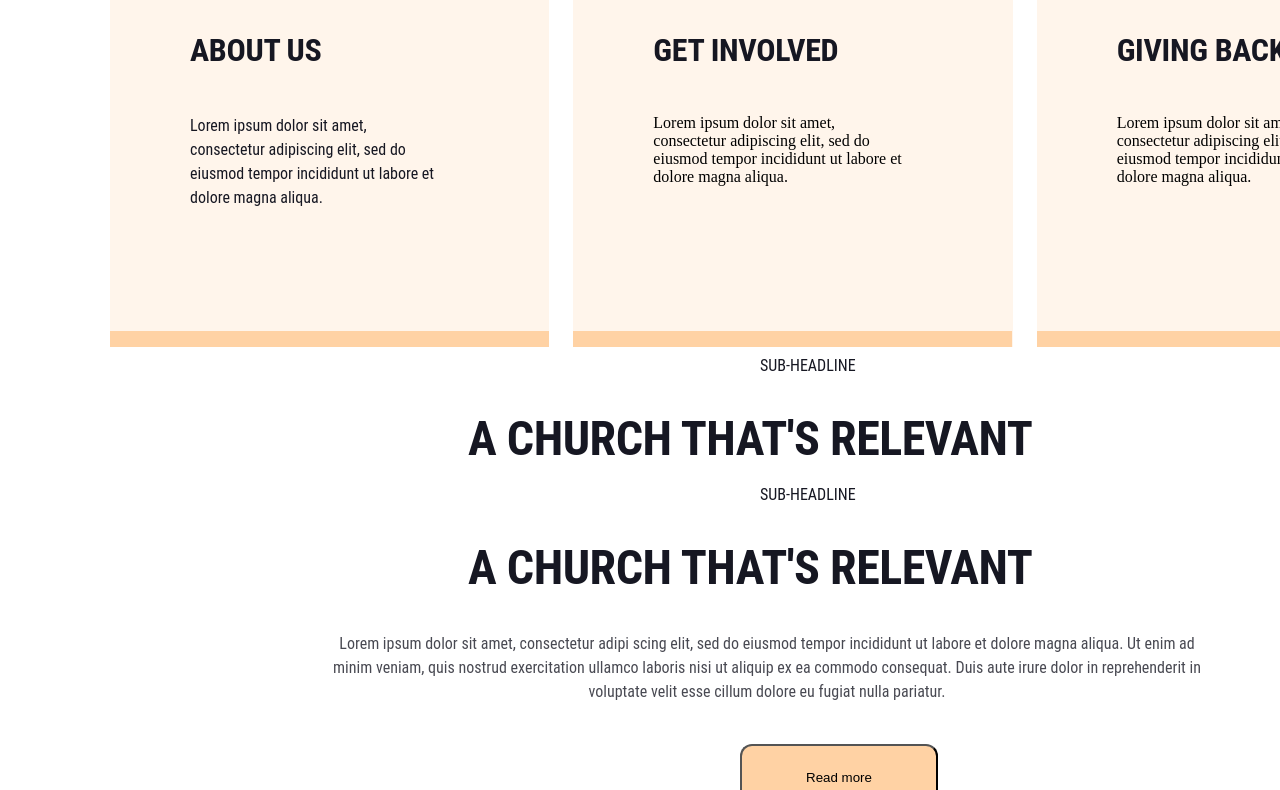
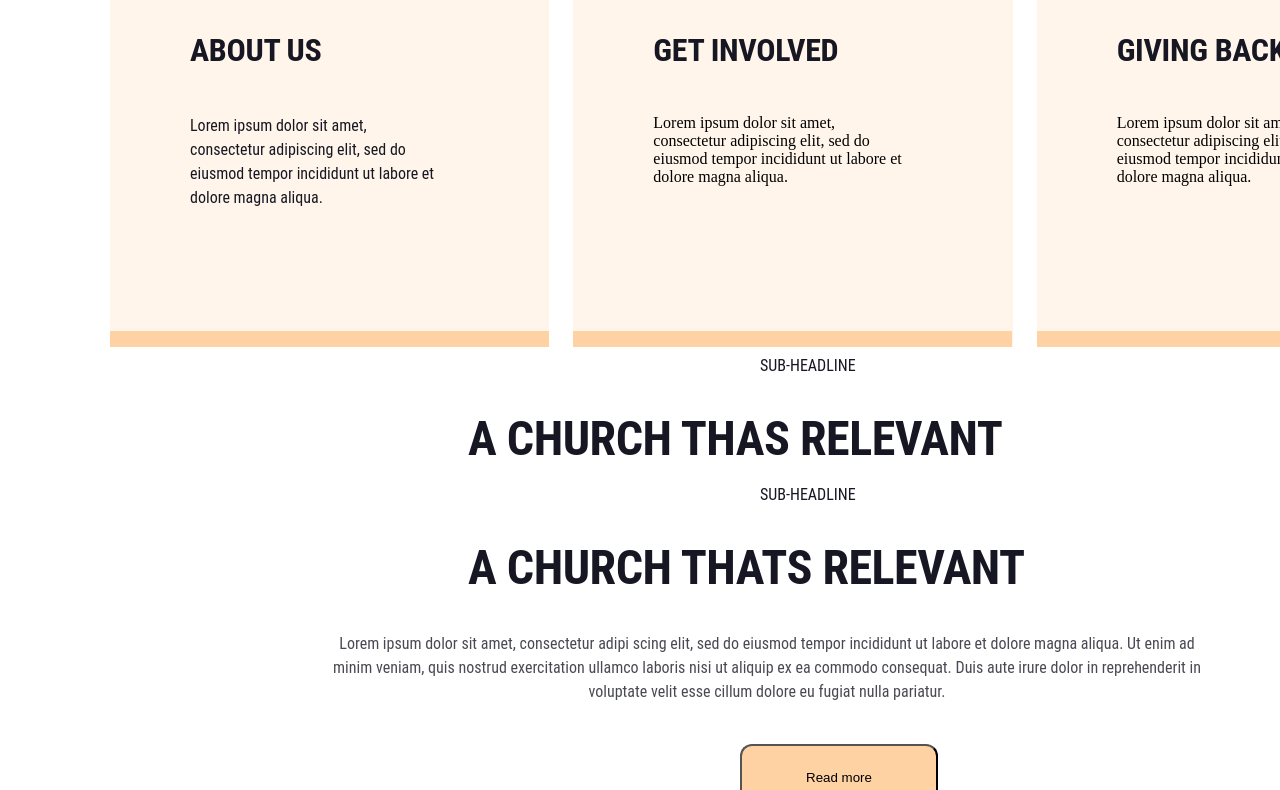
Before and after one commit to dakovlen/bbc.org.ua, a Next.js app: page / in a window 1280 px wide. Shown: the part 515-1305 px from the top of the page. Built offline with nearby package versions, Linux system fonts and the light colour scheme.

Commit message:
LAyout: remove '

```diff
--- a/src/pages/index.js
+++ b/src/pages/index.js
@@ -59,7 +59,7 @@ export default function Home() {
       <section className="heading wrapper">
         <div className="text1">
           <span className="subtext">sub-headline</span>
-          <h2>a church that's relevant</h2>
+          <h2>a church thas relevant</h2>
         </div>
         <div className="block-container">
           <div className="block1">
@@ -95,7 +95,7 @@ export default function Home() {
       <section className="heading1 wrapper">
         <div className="text2">
           <span className="subtext1">sub-headline</span>
-          <h2>a church that's relevant</h2>
+          <h2>a church thats relevant</h2>
         </div>
 
         <p>Lorem ipsum dolor sit amet, consectetur adipi
```
